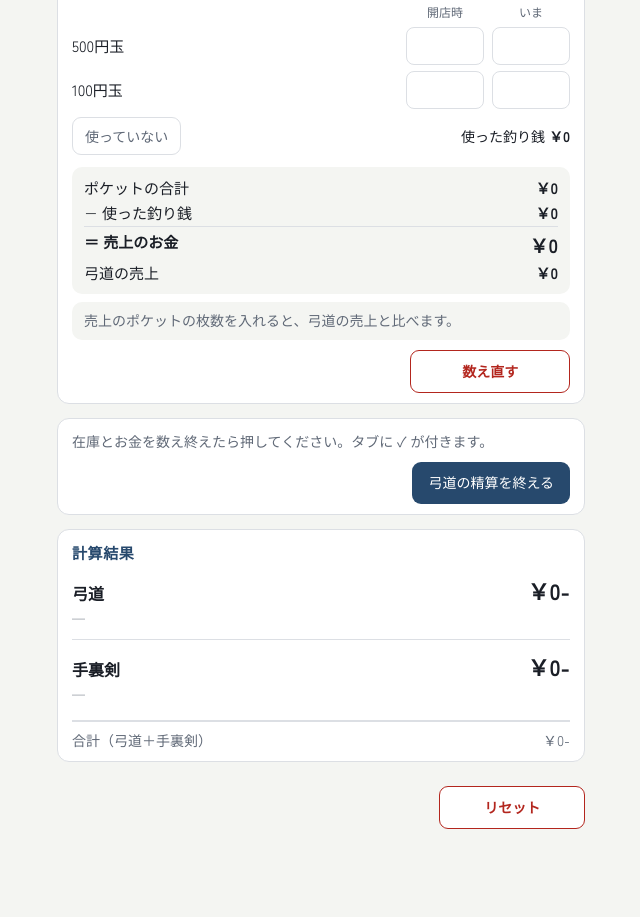
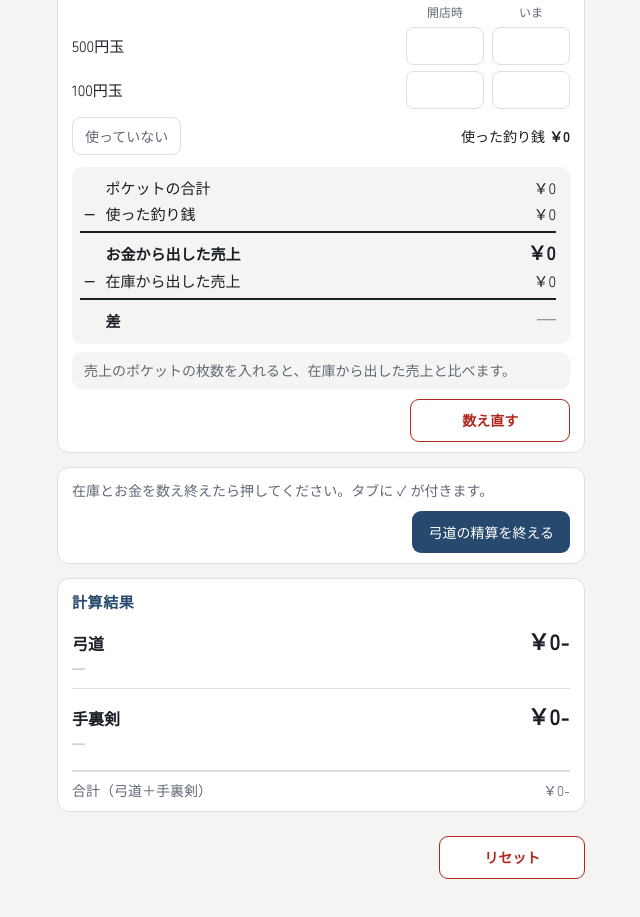
Before and after one commit to kei-devworks/hihoukan-calculator, a website built with Vite: page src/pages/neko/index.html in a window 1280 px wide. Shown: the part 1112-2029 px from the top of the page, without its empty margins (319-959 px from the left). Before the commit the page ends 1981 px from the top, so only its background shows below. Built offline with nearby package versions, Linux system fonts and the light colour scheme.

Commit message:
レジ精算の計算を、差まで1本の筆算にする
- 「ポケットの合計 − 使った釣り銭 → お金から出した売上 − 注文（在庫）から出した売上 → 差」と並べる
- 「−」は左の列に置き、名前の書き出しと金額の右端（桁）をそろえる。「＝」の代わりに引き算の下に線
- 名前: 売上のお金 → お金から出した売上、カウンターの合計 → 注文から出した売上、弓道の売上 → 在庫から出した売上
- 差は ぴったりなら緑の ￥0、ずれたら橙の ＋/−（ダークモードの緑のトークンを足す）
- docs: usage・architecture

Co-Authored-By: Claude Opus 5.5 (1M context) <noreply@anthropic.com>

```diff
--- a/src/core/cash.ts
+++ b/src/core/cash.ts
@@ -73,7 +73,7 @@ export type Settlement = {
   floatNow: number
   /** 使った釣り銭（開店時 − いま）。わからないときは 0 */
   floatUsed: number
-  /** 売上のお金（ポケット − 使った釣り銭） */
+  /** お金から出した売上（ポケット − 使った釣り銭） */
   sales: number
   /** ポケットの枚数をどれか入れたか */
   counted: boolean
@@ -106,7 +106,7 @@ export type CashComparison =
   /** お金のほうが少ない（押しまちがい・お釣りのまちがい？） */
   | { kind: 'under'; amount: number }
 
-/** 売上のお金を、数え上げた売上（カウンターの合計など）と比べる */
+/** お金から出した売上を、数えた売上（注文・在庫から出した売上）と比べる */
 export function compareCash(settlement: Settlement, expected: number): CashComparison {
   if (!settlement.counted) return { kind: 'none' }
   const diff = settlement.sales - expected
--- a/src/ui/base.css
+++ b/src/ui/base.css
@@ -12,6 +12,7 @@
   --danger-text: #b3261e;
   --notice-bg: #fff4dc;
   --notice-fg: #6b4200;
+  --ok-text: #2e7d32;
   --font: 'Zen Kaku Gothic New', 'Hiragino Sans', 'Noto Sans JP', system-ui, sans-serif;
 }
 
@@ -29,6 +30,7 @@
     --danger-text: #f2b8b5;
     --notice-bg: #3a2c12;
     --notice-fg: #f3d29b;
+    --ok-text: #86c98b;
     color-scheme: dark;
   }
 }
@@ -46,6 +48,7 @@
   --danger-text: #f2b8b5;
   --notice-bg: #3a2c12;
   --notice-fg: #f3d29b;
+  --ok-text: #86c98b;
   color-scheme: dark;
 }
 
@@ -660,31 +663,51 @@ button.hold-button.holding::after {
   padding: 6px 12px;
 }
 
-/* 計算はレシートのように並べる */
+/* 計算は紙の筆算のように並べる。「−」の列・名前の列・金額の列（右そろえ・桁そろえ）。引き算の下に線を引いて答え */
 .cash-calc {
   margin-top: 12px;
+  display: grid;
+  grid-template-columns: 1.3em minmax(0, 1fr) auto;
+  align-items: baseline;
+  column-gap: 6px;
+  row-gap: 3px;
   background: var(--bg);
   border-radius: 10px;
-  padding: 8px 12px;
+  padding: 10px 14px 10px 8px;
   font-size: 15px;
   font-variant-numeric: tabular-nums;
 }
 
-.cash-calc p {
-  margin: 2px 0;
-  display: flex;
-  justify-content: space-between;
-  gap: 8px;
-}
-
-.cash-calc .eq {
-  border-top: 1px solid var(--line);
-  padding-top: 4px;
+.cash-calc-op {
+  text-align: center;
   font-weight: 700;
 }
 
-.cash-calc .eq b {
+.cash-calc-yen {
+  text-align: right;
+  white-space: nowrap;
+}
+
+b.cash-calc-yen {
   font-size: 19px;
+}
+
+.cash-calc-rule {
+  grid-column: 1 / -1;
+  margin: 3px 0 2px;
+  border-top: 2px solid var(--fg);
+}
+
+.cash-diff[data-tone='ok'] {
+  color: var(--ok-text);
+}
+
+.cash-diff[data-tone='warn'] {
+  color: var(--accent2);
+}
+
+.cash-diff[data-tone='none'] {
+  color: var(--muted);
 }
 
 .cash-verdict {
--- a/src/ui/cash-panel.ts
+++ b/src/ui/cash-panel.ts
@@ -20,7 +20,7 @@ export type CashPanelOptions = {
   title?: string
   /** 欄の読み上げ名の頭（1つのページに複数置くときに分ける。例: '弓道 '） */
   labelPrefix?: string
-  /** 比べる相手の名前（「カウンターの合計」「弓道の売上」） */
+  /** 比べる相手の名前（「注文から出した売上」「在庫から出した売上」） */
   expectedLabel: string
   /** 差が出たときに添える言葉 */
   hints: { over: string; under: string }
@@ -55,8 +55,9 @@ function readCount(text: string): number | null | undefined {
 }
 
 /**
- * レジ精算の画面: 売上のポケットの枚数、硬貨の釣り銭準備金（開店時・いま）、
- * 「ポケットの合計 − 使った釣り銭 ＝ 売上のお金」と、数えた売上との比べ。囲みの枠は使わず見出しで区切る
+ * レジ精算の画面: 売上のポケットの枚数、硬貨の釣り銭準備金（開店時・いま）と、計算の筆算。
+ * 筆算は「ポケットの合計 − 使った釣り銭 → お金から出した売上 − 数えた売上（expectedLabel）→ 差」と、差まで1本で出す。
+ * 囲みの枠は使わず見出しで区切る
  */
 export function cashPanel(options: CashPanelOptions): CashPanel {
   const { cash, idPrefix } = options
@@ -103,11 +104,18 @@ export function cashPanel(options: CashPanelOptions): CashPanel {
   unusedButton.addEventListener('click', options.onFloatUnused)
   const floatUsed = h('b')
 
-  // ---- 計算と結果 ----
-  const calcPocket = h('b')
-  const calcUsed = h('b')
-  const calcSales = h('b')
-  const calcExpected = h('b')
+  // ---- 計算と結果（筆算: 「−」は左の列に置き、名前の書き出しと金額の右端をそろえる。答えの行だけ太く） ----
+  const calcPocket = h('span', { class: 'cash-calc-yen' })
+  const calcUsed = h('span', { class: 'cash-calc-yen' })
+  const calcSales = h('b', { class: 'cash-calc-yen cash-sales' })
+  const calcExpected = h('span', { class: 'cash-calc-yen' })
+  const calcDiff = h('b', { class: 'cash-calc-yen cash-diff' })
+  const calcLine = (op: string, label: string, amount: HTMLElement) => [
+    h('span', { class: 'cash-calc-op', text: op }),
+    h(amount.tagName === 'B' ? 'b' : 'span', { text: label }),
+    amount,
+  ]
+  const calcRule = () => h('span', { class: 'cash-calc-rule', 'aria-hidden': 'true' })
   const verdict = h('p', { class: 'cash-verdict', 'aria-live': 'polite' })
   const floatNote = h('p', { class: 'cash-verdict warn' })
   const clearButton = holdButton({ label: '数え直す', armedLabel: '長押しで枚数を消す', onConfirm: options.onClear })
@@ -121,10 +129,13 @@ export function cashPanel(options: CashPanelOptions): CashPanel {
     h('div', { class: 'float-grid' }, [h('span'), h('span', { class: 'cash-th', text: '開店時' }), h('span', { class: 'cash-th', text: 'いま' }), ...floatRows]),
     h('div', { class: 'float-foot' }, [unusedButton, h('span', {}, ['使った釣り銭 ', floatUsed])]),
     h('div', { class: 'cash-calc' }, [
-      h('p', {}, [h('span', { text: 'ポケットの合計' }), calcPocket]),
-      h('p', {}, [h('span', { text: '− 使った釣り銭' }), calcUsed]),
-      h('p', { class: 'eq' }, [h('span', { text: '＝ 売上のお金' }), calcSales]),
-      h('p', {}, [h('span', { text: options.expectedLabel }), calcExpected]),
+      ...calcLine('', 'ポケットの合計', calcPocket),
+      ...calcLine('−', '使った釣り銭', calcUsed),
+      calcRule(),
+      ...calcLine('', 'お金から出した売上', calcSales),
+      ...calcLine('−', options.expectedLabel, calcExpected),
+      calcRule(),
+      ...calcLine('', '差', calcDiff),
     ]),
     verdict,
     floatNote,
@@ -163,6 +174,14 @@ export function cashPanel(options: CashPanelOptions): CashPanel {
     calcExpected.textContent = formatPrice(expected)
 
     const result = compareCash(s, expected)
+    // 差 = お金から出した売上 − 数えた売上。ポケットを数えるまでは出さない
+    calcDiff.textContent =
+      result.kind === 'none'
+        ? '—'
+        : result.kind === 'match'
+          ? formatPrice(0)
+          : `${result.kind === 'over' ? '＋' : '−'}${formatPrice(result.amount)}`
+    calcDiff.dataset.tone = result.kind === 'match' ? 'ok' : result.kind === 'none' ? 'none' : 'warn'
     const same = (amount: number) => {
       const names = sameAmountNames(amount, candidates)
       return names.length > 0 ? `（${names.join('・')} 1つ分と同じ額）` : ''
--- a/src/ui/stock-app.ts
+++ b/src/ui/stock-app.ts
@@ -215,7 +215,7 @@ export function mountStockApp(root: HTMLElement, config: StockConfig, options: M
           idPrefix: `cash-${section.id}`,
           title: `${section.title}のレジ精算`,
           labelPrefix: `${section.title} `,
-          expectedLabel: `${section.title}の売上`,
+          expectedLabel: '在庫から出した売上',
           hints: {
             over: '残数や追加の入れまちがいがないか確かめてください',
             under: '残数の数えまちがいや、お釣りのまちがいがないか確かめてください',
--- a/src/ui/tally-app.ts
+++ b/src/ui/tally-app.ts
@@ -292,7 +292,7 @@ export function mountTallyApp(root: HTMLElement, config: TallyConfig, options: M
     ? cashPanel({
         cash: config.cash,
         idPrefix: 'cash',
-        expectedLabel: 'カウンターの合計',
+        expectedLabel: '注文から出した売上',
         hints: { over: '押し忘れがないか記録を見てください', under: '押しまちがいやお釣りのまちがいがないか確かめてください' },
         onChange: (next) => change({ ...store.current, cash: next, updatedAt: now().toISOString() }),
         onFloatUnused: () => change({ ...store.current, cash: floatUnused(store.current.cash), updatedAt: now().toISOString() }),
```
Also changed, not shown: docs/architecture.md (+4 -4 lines), docs/usage.md (+6 -4 lines), e2e/takumi.spec.ts (+4 -2 lines), src/ui/stock-app.test.ts (+2 -1 lines), src/ui/tally-app.test.ts (+19 -4 lines).
